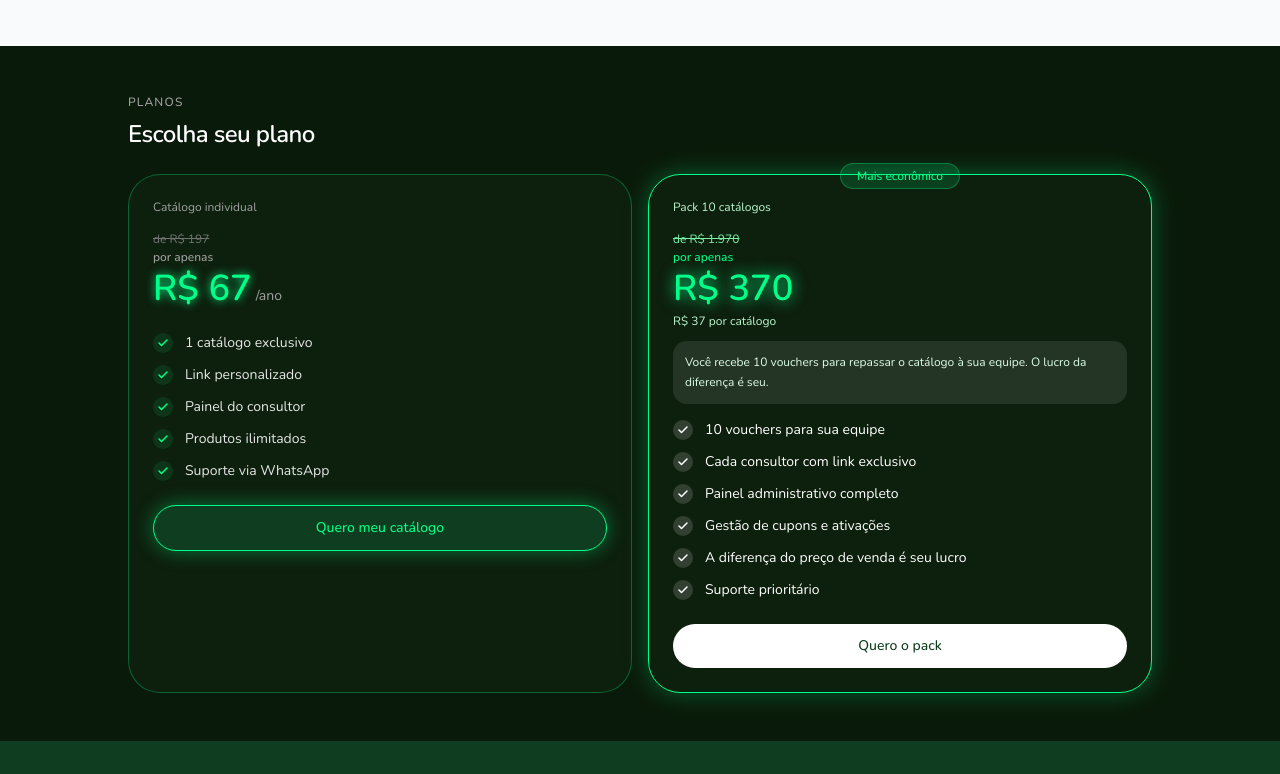
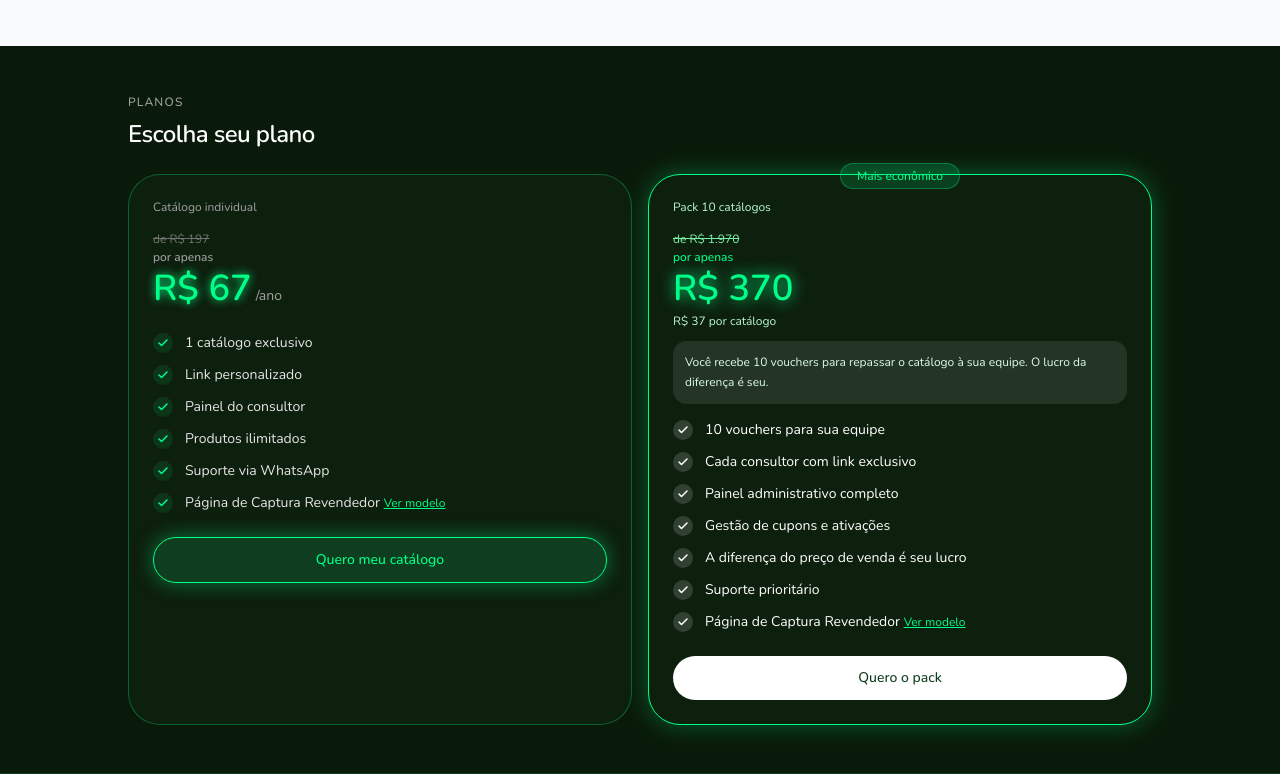
Before and after one commit to rodolfogasparian/lojah, a Next.js app: page /atlantica in a window 1280 px wide. Shown: the part 2023-2797 px from the top of the page. Built offline with nearby package versions, Linux system fonts and the light colour scheme.

Commit message:
feat: item Página de Captura Revendedor com link de exemplo nos planos

```diff
--- a/app/(public)/atlantica/page.tsx
+++ b/app/(public)/atlantica/page.tsx
@@ -54,7 +54,7 @@ export default function AtlanticaSalesPage() {
                 </a>
                 <a href={CATALOGO_MODELO} target="_blank" rel="noopener noreferrer">
                   <button
-                    className="flex items-center gap-2 px-5 py-3 rounded-full text-sm font-medium bg-[#0f3d1f] text-[#00ff88] border border-[#00ff88] animate-pulse-slow"
+                    className="flex items-center gap-2 px-6 py-3 rounded-full text-sm font-medium bg-[#0f3d1f] text-[#00ff88] border border-[#00ff88] animate-pulse-slow transition-all hover:scale-105"
                     style={{ textShadow: "0 0 10px #00ff88" }}
                   >
                     👁️ Ver modelo ao vivo
@@ -186,6 +186,17 @@ export default function AtlanticaSalesPage() {
                   <span className="text-neutral-200">{f}</span>
                 </li>
               ))}
+              <li className="flex items-center gap-3 text-sm">
+                <span className="grid h-5 w-5 shrink-0 place-items-center rounded-full bg-[#00ff88]/10 text-[#00ff88]">
+                  <Check className="h-3 w-3" strokeWidth={3} />
+                </span>
+                <span className="text-neutral-200">
+                  Página de Captura Revendedor{" "}
+                  <a href="https://atlantica.lojah.app/br/revenda" target="_blank" rel="noopener noreferrer" className="text-xs text-[#00ff88] underline">
+                    Ver modelo
+                  </a>
+                </span>
+              </li>
             </ul>
             <a href="/cadastro">
               <button
@@ -233,6 +244,17 @@ export default function AtlanticaSalesPage() {
                   <span className="text-white">{f}</span>
                 </li>
               ))}
+              <li className="flex items-center gap-3 text-sm">
+                <span className="grid h-5 w-5 shrink-0 place-items-center rounded-full bg-white/15 text-white">
+                  <Check className="h-3 w-3" strokeWidth={3} />
+                </span>
+                <span className="text-white">
+                  Página de Captura Revendedor{" "}
+                  <a href="https://atlantica.lojah.app/br/revenda" target="_blank" rel="noopener noreferrer" className="text-xs text-[#00ff88] underline">
+                    Ver modelo
+                  </a>
+                </span>
+              </li>
             </ul>
             <a href={CHECKOUT_PACK} target="_blank" rel="noopener noreferrer">
               <button className="w-full py-3 rounded-full text-sm font-medium bg-white text-[#0f3d1f] hover:bg-green-50 transition-colors">
```
Also changed, not shown: .claude/settings.json.
